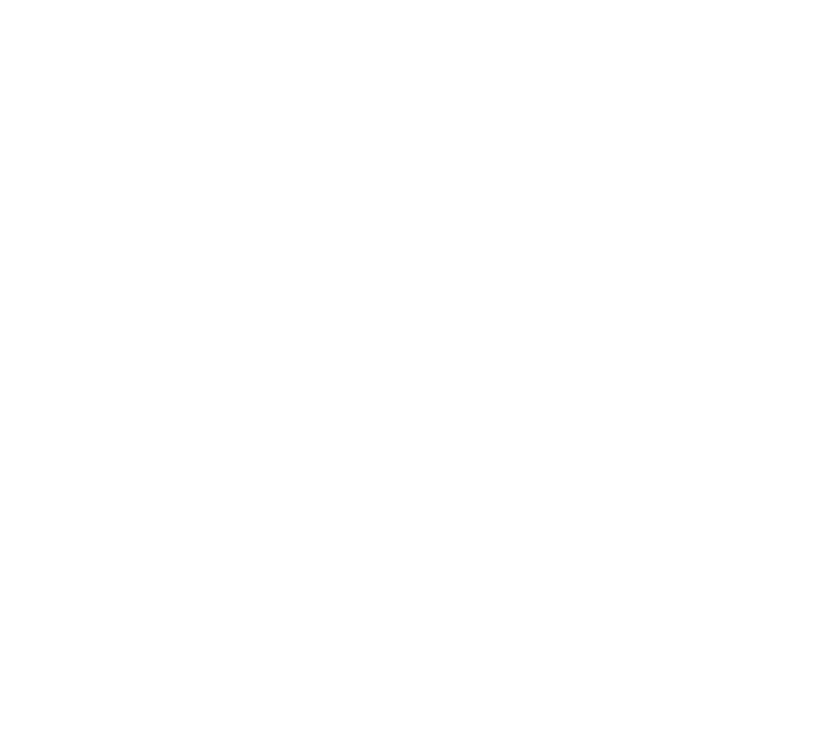
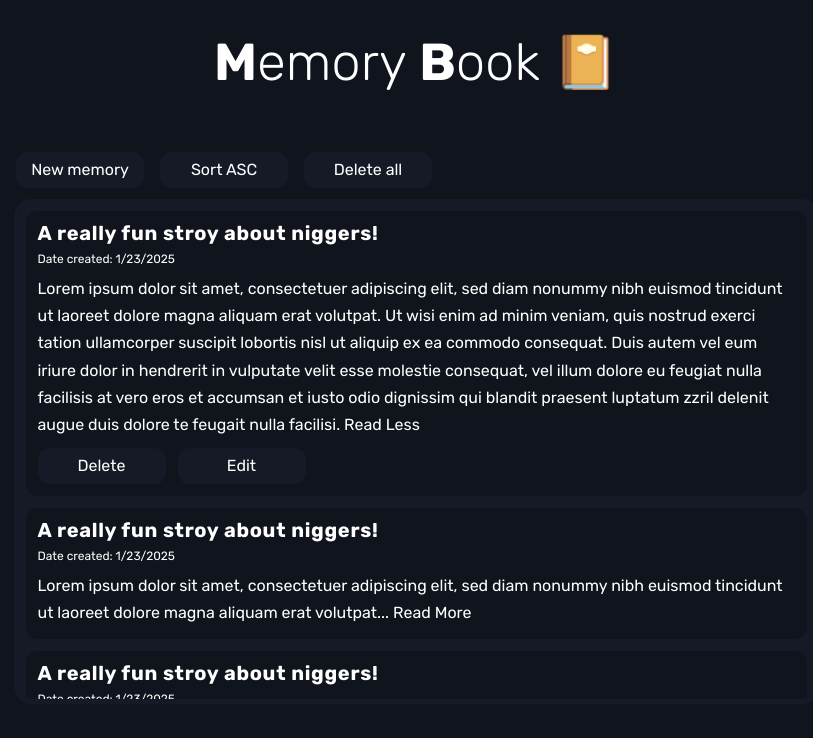
Before and after one commit to AmirabasNasirzadeh/memory-book, a React (Create React App) app: page / in a window 1280 px wide. Shown: the top 738 px of the page, without its empty margins (224-1037 px from the left). Built offline with nearby package versions, Linux system fonts and the light colour scheme.

Commit message:
UI created

```diff
--- a/src/App.js
+++ b/src/App.js
@@ -1,3 +1,56 @@
 export default function App() {
-  return <div></div>;
+  return (
+    <div>
+      <h1 className="header--1">
+        <span className="bold">M</span>emory <span className="bold">B</span>ook
+        📔
+      </h1>
+      <div className="buttons--container">
+        <p className="button">New memory</p>
+        <p className="button">Sort ASC</p>
+        <p className="button">Delete all</p>
+      </div>
+      <div className="container">
+        <div className="memory">
+          <h2 className="header--2">A really fun stroy about niggers!</h2>
+          <p className="memory--date">Date created: 1/23/2025</p>
+          <p className="memory--content">
+            Lorem ipsum dolor sit amet, consectetuer adipiscing elit, sed diam
+            nonummy nibh euismod tincidunt ut laoreet dolore magna aliquam erat
+            volutpat. Ut wisi enim ad minim veniam, quis nostrud exerci tation
+            ullamcorper suscipit lobortis nisl ut aliquip ex ea commodo
+            consequat. Duis autem vel eum iriure dolor in hendrerit in vulputate
+            velit esse molestie consequat, vel illum dolore eu feugiat nulla
+            facilisis at vero eros et accumsan et iusto odio dignissim qui
+            blandit praesent luptatum zzril delenit augue duis dolore te feugait
+            nulla facilisi. Read Less
+          </p>
+          <div className="memory--buttons__container">
+            <p className="button">Delete</p>
+            <p className="button">Edit</p>
+          </div>
+        </div>
+
+        <div className="memory">
+          <h2 className="header--2">A really fun stroy about niggers!</h2>
+          <p className="memory--date">Date created: 1/23/2025</p>
+          <p className="memory--content">
+            Lorem ipsum dolor sit amet, consectetuer adipiscing elit, sed diam
+            nonummy nibh euismod tincidunt ut laoreet dolore magna aliquam erat
+            volutpat... Read More
+          </p>
+        </div>
+
+        <div className="memory">
+          <h2 className="header--2">A really fun stroy about niggers!</h2>
+          <p className="memory--date">Date created: 1/23/2025</p>
+          <p className="memory--content">
+            Lorem ipsum dolor sit amet, consectetuer adipiscing elit, sed diam
+            nonummy nibh euismod tincidunt ut laoreet dolore magna aliquam erat
+            volutpat... Read More
+          </p>
+        </div>
+      </div>
+    </div>
+  );
 }
--- a/src/index.css
+++ b/src/index.css
@@ -13,6 +13,13 @@
 /* General */
 /*************************/
 
+:root {
+  --background-1: #10141d;
+  --background-2: #151a26;
+  --hover: #1a2130;
+  --white: #fff;
+}
+
 * {
   padding: 0;
   margin: 0;
@@ -27,4 +34,87 @@
   font-family: "Rubik", sans-serif;
   line-height: 1;
   font-weight: 400;
+  background-color: var(--background-1);
+  color: var(--white);
 }
+
+.header--1 {
+  font-size: 5.2rem;
+  font-weight: 300;
+  text-align: center;
+  margin-top: 3.6rem;
+  margin-bottom: 6.4rem;
+  letter-spacing: 0.2px;
+}
+
+.header--2 {
+  font-size: 2rem;
+  letter-spacing: 0.7px;
+}
+
+.bold {
+  font-weight: 700;
+}
+
+.button {
+  padding: 1rem 0;
+  width: 12.8rem;
+  background-color: var(--background-2);
+  font-size: 1.6rem;
+  border-radius: 1.2rem;
+  text-align: center;
+}
+
+.button:hover {
+  cursor: pointer;
+  background-color: var(--hover);
+}
+
+/*************************/
+/* Main app */
+/*************************/
+
+.container {
+  width: 79.5rem;
+  height: 49.5rem;
+  background-color: var(--background-2);
+  margin: 0 auto;
+  padding: 0.7rem;
+  overflow-y: scroll;
+  border-radius: 1.2rem;
+  outline: 0.5rem var(--background-2) solid;
+  display: flex;
+  flex-direction: column;
+  gap: 1.2rem;
+}
+
+.memory {
+  background-color: var(--background-1);
+  display: flex;
+  flex-direction: column;
+  gap: 1rem;
+  padding: 1.2rem;
+  border-radius: 1.2rem;
+}
+
+.buttons--container {
+  display: flex;
+  gap: 1.6rem;
+  width: 80rem;
+  margin: 0 auto;
+  margin-bottom: 1.6rem;
+}
+
+.memory--date {
+  font-size: 1.2rem;
+}
+
+.memory--content {
+  font-size: 1.6rem;
+  line-height: 1.7;
+}
+
+.memory--buttons__container {
+  display: flex;
+  gap: 1.2rem;
+}
```
